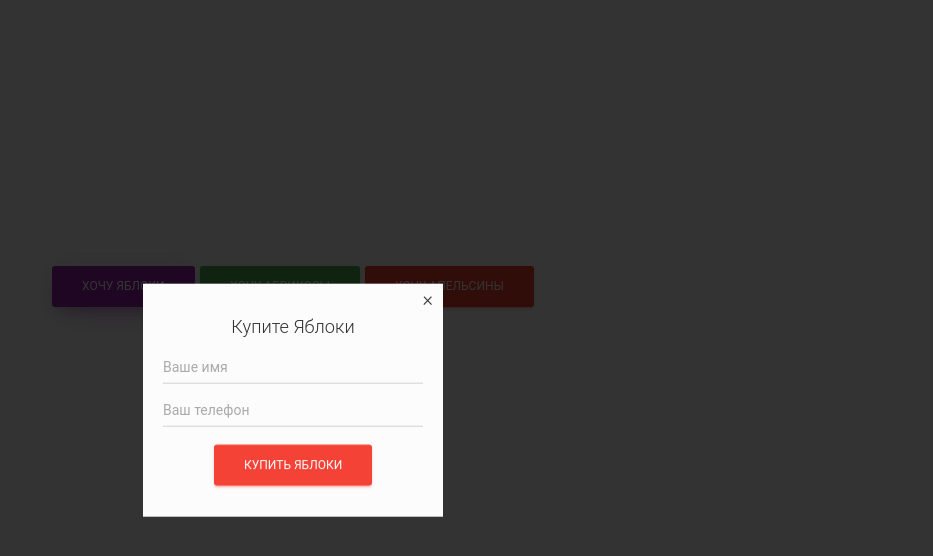
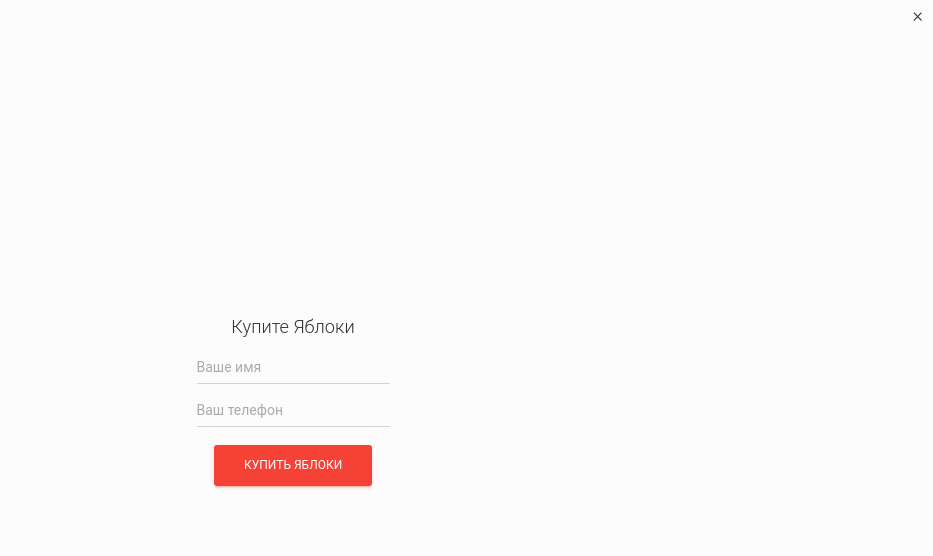
Before and after one commit to horoshopodumaj/jQuery, a plain HTML site: page lesson_13/index.html in a window 1280 px wide. Both pictures are taken after a click on the button "ХОЧУ ЯБЛОКИ". Shown: the whole page, without its empty margins (347-1280 px from the left). Drawn offline with nearby package versions, Linux system fonts and the light colour scheme.

Commit message:
added homework for the thirteenth lesson

```diff
--- a/lesson_13/css/style.css
+++ b/lesson_13/css/style.css
@@ -2,10 +2,16 @@ body {
     position: relative;
 }
 * {
-    transition: all 0.2s;
+    transition: all 0.6s;
 }
 .container {
     padding-top: 20%;
+}
+.containerModal {
+    width: 300px;
+    display: flex;
+    flex-direction: column;
+    align-items: center;
 }
 .overlay {
     position: fixed;
@@ -18,12 +24,16 @@ body {
 }
 .popup {
     position: fixed;
-    width: 300px;
+    width: 100%;
+    height: 100%;
     left: 50%;
     top: 50%;
-    transform: translate(-50%, 250%);
+    transform: translate(100%, -50%);
     padding: 20px;
     background-color: #fcfcfc;
+    display: flex;
+    justify-content: center;
+    align-items: center;
 }
 .popup_active {
     transform: translate(-50%, -50%);
--- a/lesson_13/index.html
+++ b/lesson_13/index.html
@@ -35,6 +35,7 @@
         <div class="overlay"></div>
         <div class="popup text-center">
             <div class="close-btn">&times;</div>
+            <div class="containerModal">
                 <h4>Купите <span class="fruit-name">фрукт!</span></h4>
                 <form action="#">
                     <input
@@ -52,6 +53,7 @@
                     </button>
                 </form>
             </div>
+        </div>
 
         <script src="http://code.jquery.com/jquery-2.2.4.min.js"></script>
         <script src="./index.js"></script>
```
Also changed, not shown: lesson_13/index.js (+20 -1 lines). Lines whose indentation alone changed are shown as unchanged.
